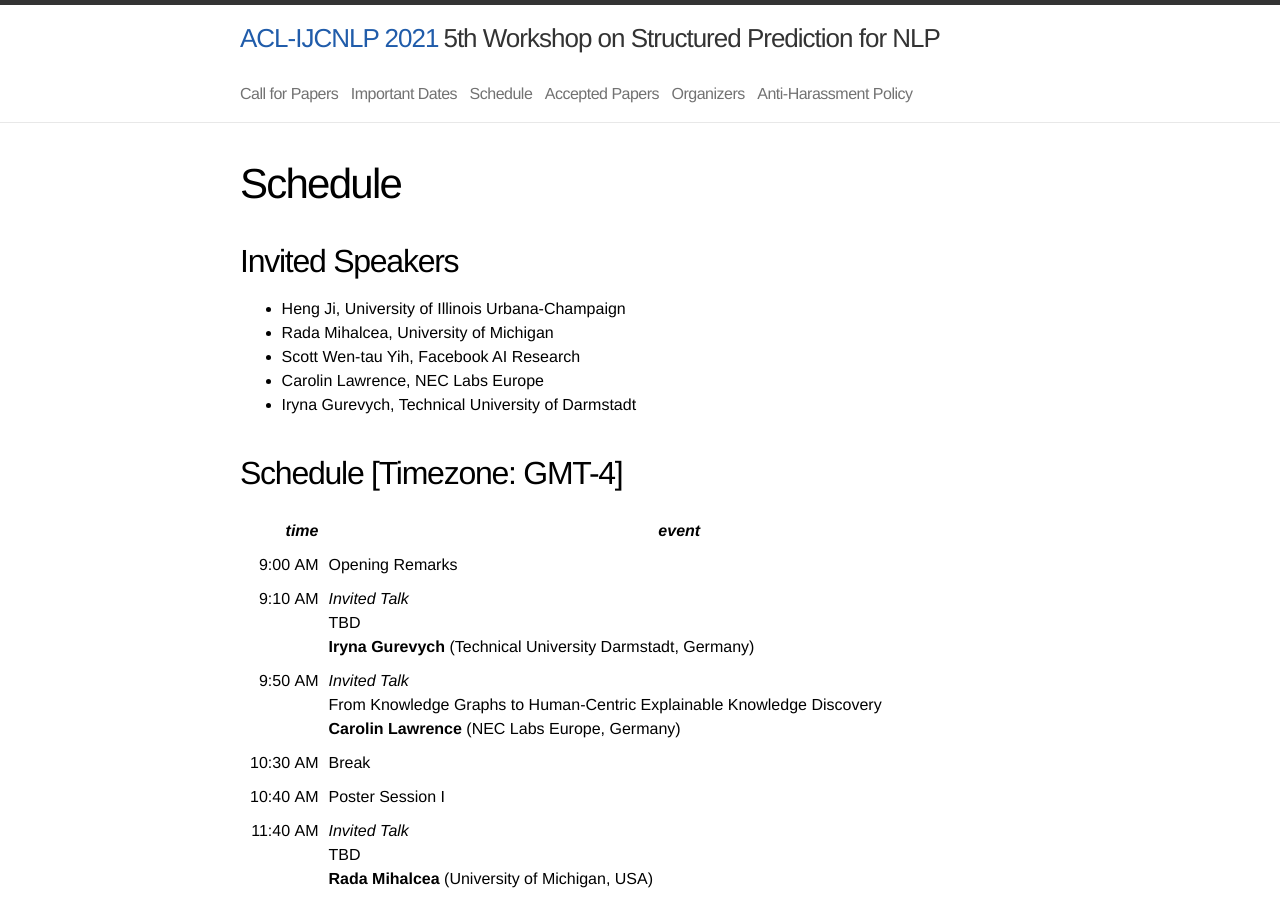
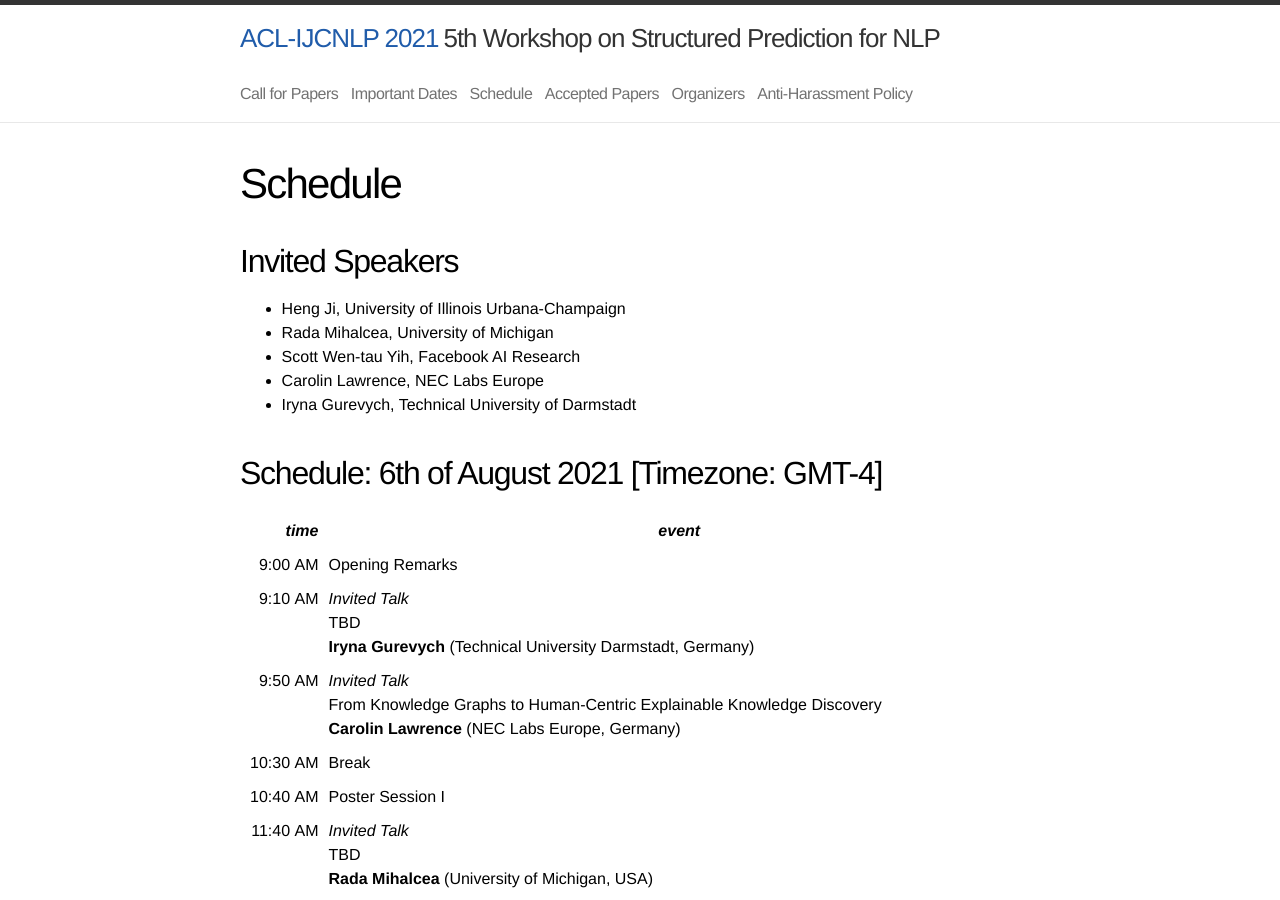
Before and after one commit to structuredprediction/structuredprediction.github.io, a Jekyll site: the page built from SPNLP21/3_schedule.md, in a window 1280 px wide and 900 px high. Built offline with Jekyll 4.4.1, drawn with Linux system fonts in a browser that asks for light colours.

Commit message:
added date

```diff
--- a/SPNLP21/3_schedule.md
+++ b/SPNLP21/3_schedule.md
@@ -13,7 +13,7 @@ name: 3
 -   Carolin Lawrence, NEC Labs Europe
 -   Iryna Gurevych, Technical University of Darmstadt
 
-## Schedule [Timezone: GMT-4]
+## Schedule: 6th of August 2021 [Timezone: GMT-4]
 
 <div class="scheduletable" markdown="block">
 
```
